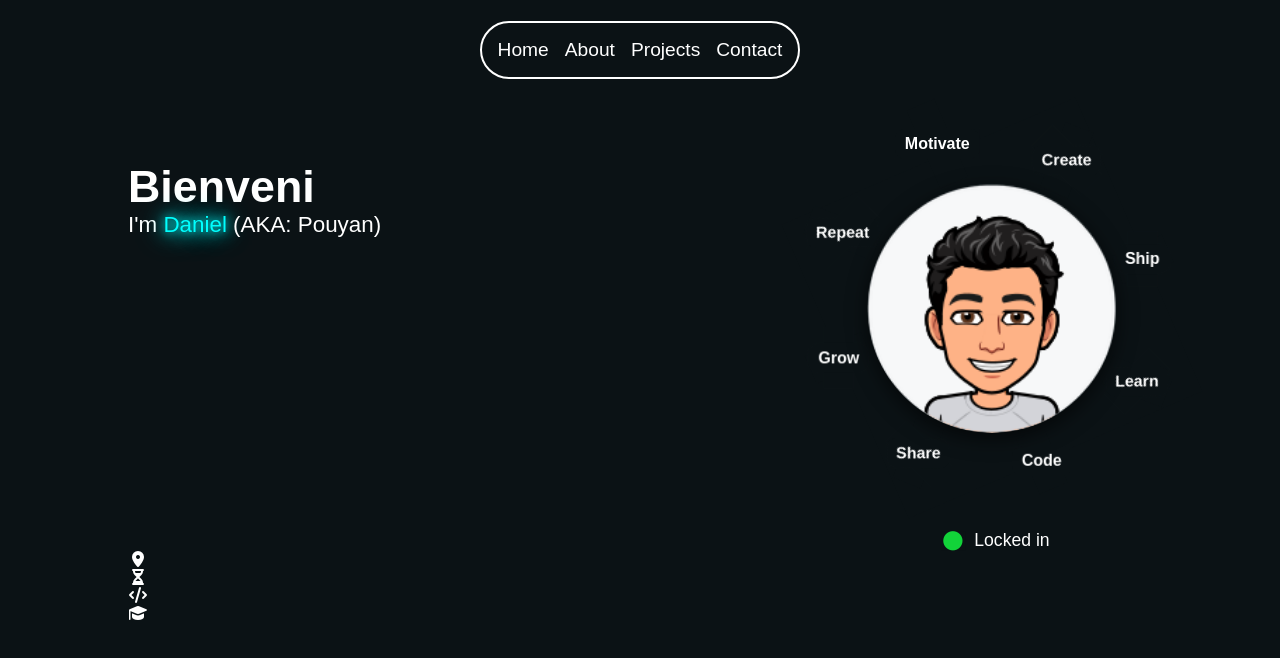
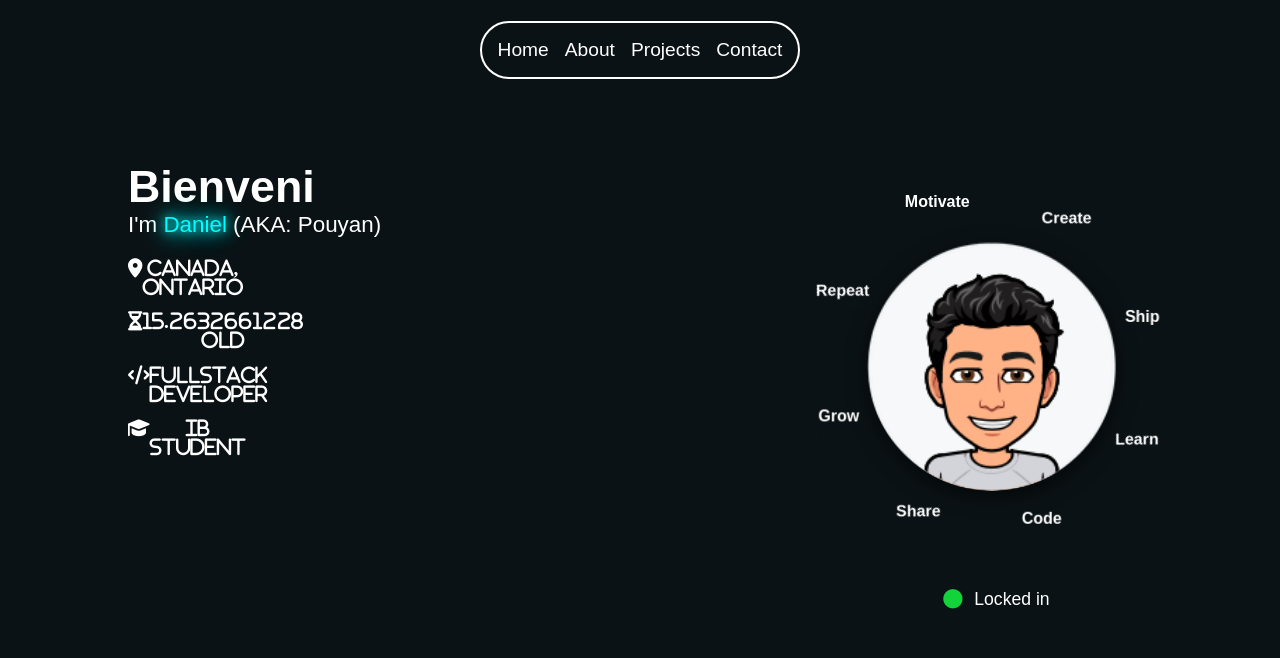
Before and after one commit to DanCreates1/Portfolio, a React (Vite) app in the folder Desktop/New portfolio/portfolio/: page / in a window 1280 px wide. Shown: the top 658 px of the page. Built offline with nearby package versions, Linux system fonts and the light colour scheme.

Commit message:
Fix the overview section

```diff
--- a/Desktop/New portfolio/portfolio/src/components/Hero.jsx
+++ b/Desktop/New portfolio/portfolio/src/components/Hero.jsx
@@ -123,6 +123,29 @@ export default function Hero() {
 
 
   useEffect(() => {}, [displayedText]);
+
+
+   const [years, setYears] = useState(0);
+
+  useEffect(() => {
+    const startDate = new Date("2010-05-18");
+
+    const updateTimer = () => {
+      const now = new Date();
+      const diff = now - startDate;
+      const yearsInMs = 1000 * 60 * 60 * 24 * 365.2425;
+      const yearsPassed = diff / yearsInMs;
+      setYears(yearsPassed.toFixed(10));
+    };
+
+    const interval = setInterval(updateTimer, 100);
+    updateTimer();
+
+    return () => clearInterval(interval);
+  }, []);
+
+
+
   return (
     <div className="hero">
         <div className="navBar">
@@ -139,6 +162,18 @@ export default function Hero() {
             <p>I'm <span id="dnaiel">Daniel</span> (AKA: Pouyan)</p>
         </div>
 
+          <span className="overView">
+
+      <span className="location">
+        <i class="fa-solid fa-location-dot">Canada, Ontario</i>
+      </span>
+
+      <span className="age" id="timer"><i class="fa-solid fa-hourglass-half">{years} old  </i></span>
+
+      <span className="roll"><i class="fa-solid fa-code">FullStack Developer</i></span>
+
+      <span className="student"><i class="fa-solid fa-graduation-cap">IB student</i></span>
+    </span>
 
         <div className="heroImage">
         <div className="scene">
@@ -188,19 +223,6 @@ export default function Hero() {
       <span>Locked in</span>
     </div>
 
-    <div className="overView">
-
-      <div className="location">
-        <i class="fa-solid fa-location-dot"></i>
-      </div>
-
-      <div className="age"><i class="fa-solid fa-hourglass-half"></i></div>
-
-      <div className="roll"><i class="fa-solid fa-code"></i></div>
-
-      <div className="student"><i class="fa-solid fa-graduation-cap"></i></div>
-    </div>
-
     </div>
   )
 }
--- a/Desktop/New portfolio/portfolio/src/index.css
+++ b/Desktop/New portfolio/portfolio/src/index.css
@@ -61,13 +61,29 @@
   text-shadow: 0 0 20px cyan, 0 0 30px cyan, 0 0 4  402px cyan;
 }
 
+.overView{
+  display: flex;
+  flex-direction: column;
+  gap: 15px;
+  margin-top: 20px;
+}
+.overView > span{
+  font-size: 1.2rem;
+  gap: 10px;
+}
+
+.overView > span > i{
+  display: flex;
+  justify-content: space-between;
+}
+
 
 .heroImage{
   display: flex;
   justify-content: flex-end;
   align-items: center;
   gap: 24px;
-  margin-top: -90px;
+  margin-top: -250px;
   flex-wrap: nowrap;
 }
 
```
